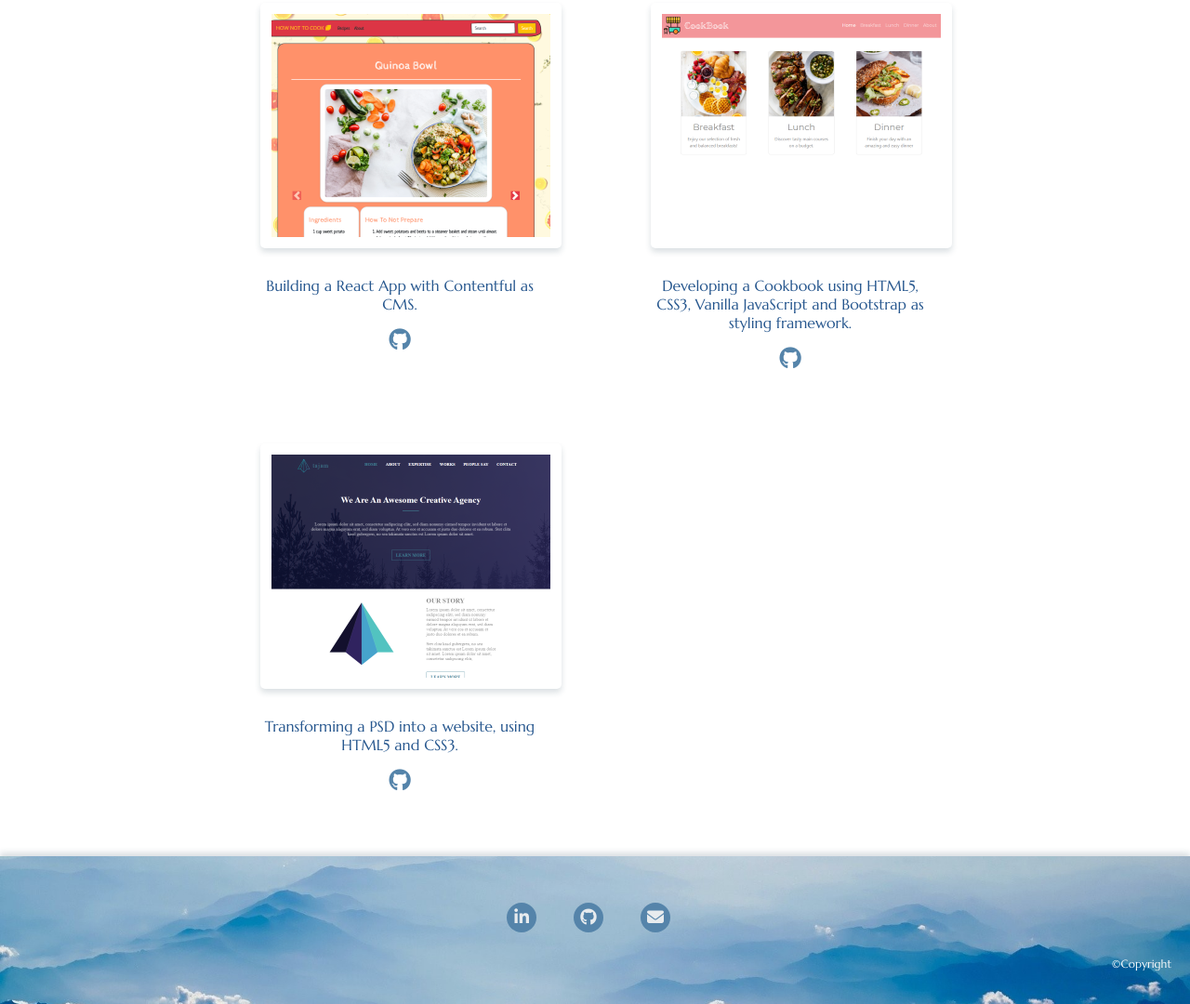
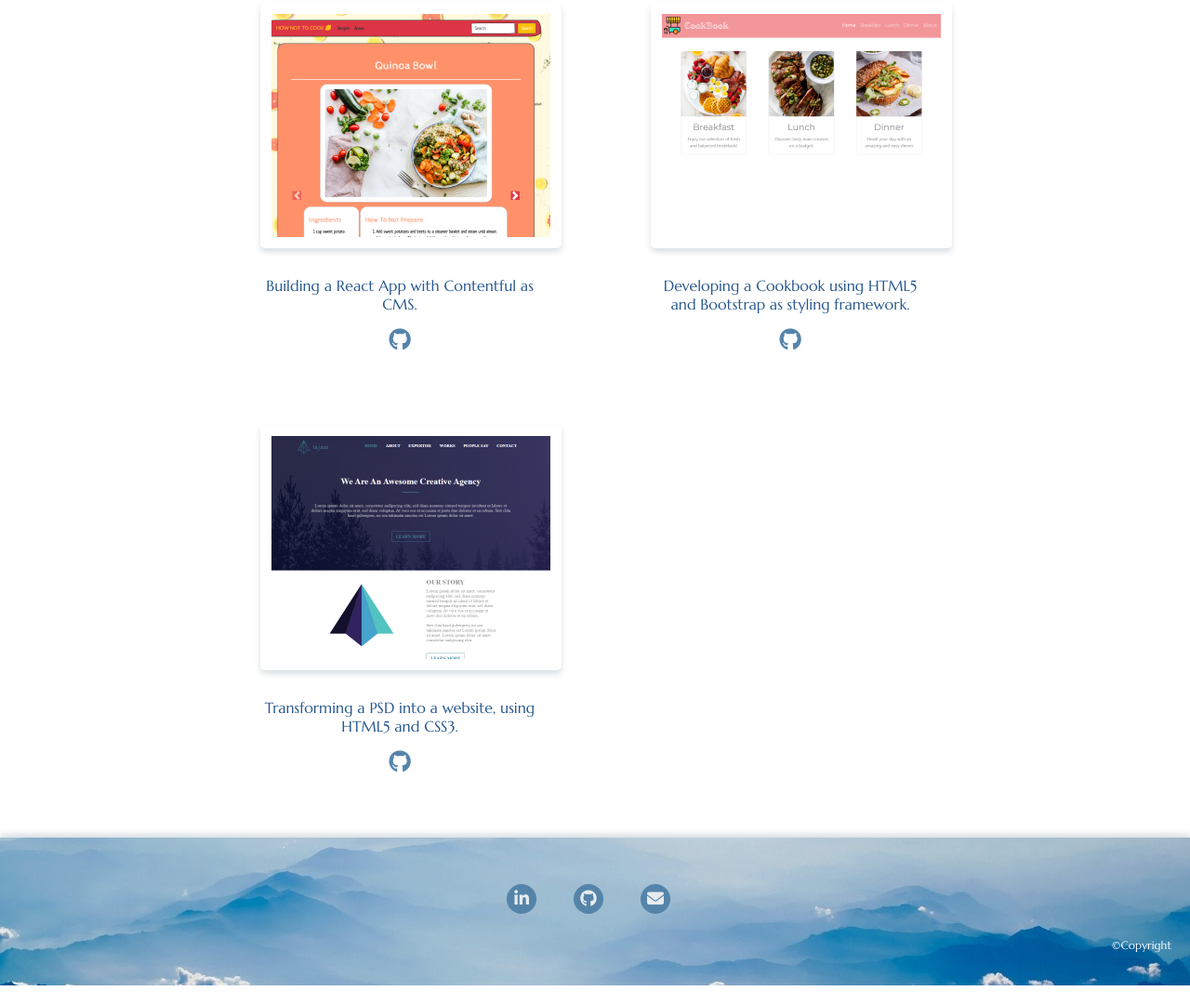
Before and after one commit to juliamj/portfolio, a plain HTML site: page index.html in a window 1280 px wide. Shown: the part 1533-2613 px from the top of the page at 93% size. Drawn offline with Linux system fonts and the light colour scheme.

Commit message:
correct description

```diff
--- a/index.html
+++ b/index.html
@@ -105,8 +105,7 @@
                                 src="./images/cookbook1.png"></a>
                     </div>
                     <div class="project-text">
-                        <p>Developing a Cookbook using HTML5, CSS3, Vanilla JavaScript and Bootstrap as styling
-                            framework.</p>
+                        <p>Developing a Cookbook using HTML5 and Bootstrap as styling framework.</p>
                         <a class="social-icon" href="https://github.com/juliamj/cookbook" target="_blank"><i
                                 class="fab fa-github"></i></a>
                     </div>
```
